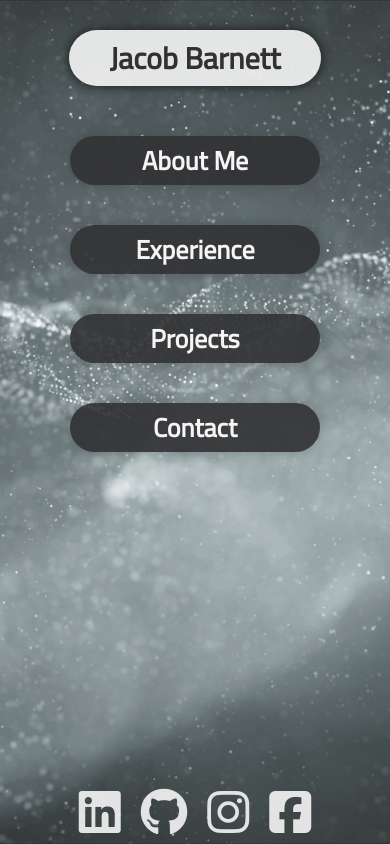
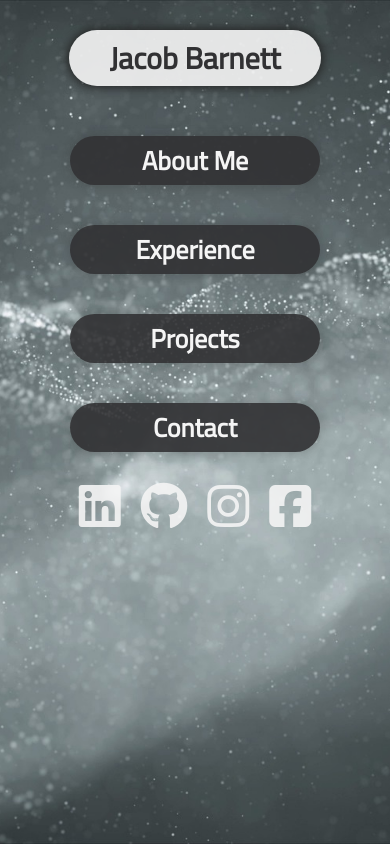
Before and after one commit to jtbarnett/Portfolio-Website, an Angular app: page / in a window 390 px wide. Built offline with nearby package versions, Linux system fonts and the light colour scheme.

Commit message:
Fixing dashboard page on mobile view

```diff
--- a/src/app/components/dashboard/dashboard.component.css
+++ b/src/app/components/dashboard/dashboard.component.css
@@ -1,6 +1,6 @@
 .main-container {
     width: 100%;
-    height: 100vh;
+    height: 100%;
 }
 
 .body {
@@ -188,7 +188,7 @@
 
 .body1 {
     width: 100%;
-    height: 100vh;
+    height: 100%;
     display: none;
     flex-direction: column;
     align-items: center;
@@ -213,7 +213,7 @@
 
 .body1-bot {
     width: 100%;
-    height: 100vh;
+    height: 100%;
     margin-top: 30px;
     display: flex;
     flex-direction: column;
@@ -395,3 +395,18 @@
         width: 250px;
     }
 }
+
+@media(min-height: 595px) {
+    .body1 {
+        height: fit-content;
+    }
+
+    .body1-bot {
+        height: fit-content;
+        justify-content: flex-start;
+    }
+
+    .pill-container {
+        margin-bottom: 10px;
+    }
+}
```
